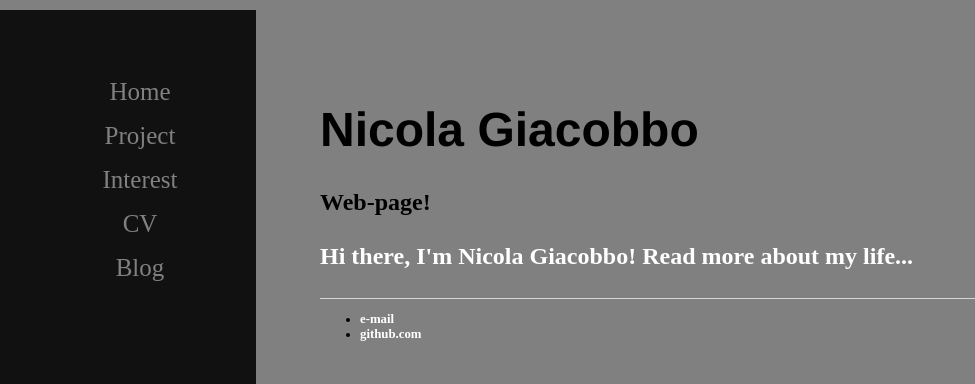
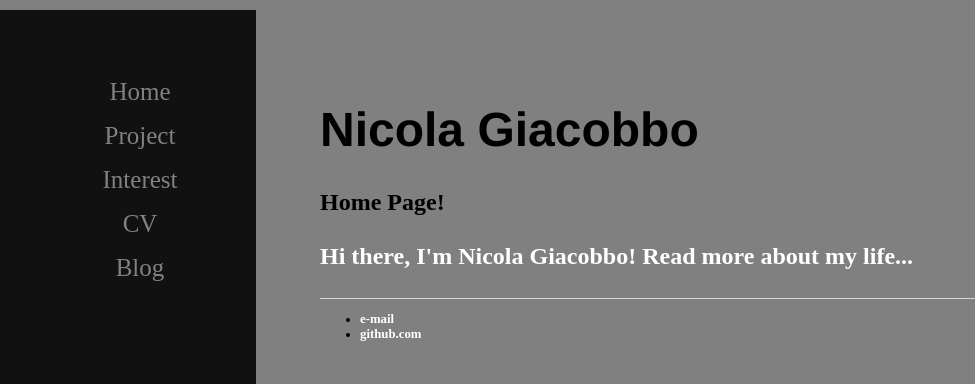
Before and after one commit to GiacobboNicola/giacobbonicola.github.io, a Jekyll site: the page built from index.html, in a window 1280 px wide. Shown: the top 384 px of the page, without its empty margins (0-975 px from the left). Built offline with Jekyll 4.4.1, drawn with Linux system fonts in a browser that asks for light colours.

Commit message:
Update index.html

```diff
--- a/index.html
+++ b/index.html
@@ -3,6 +3,6 @@ layout: default
 title: Nicola Giacobbo
 ---
 <div class="blurb">
-	<h1> <strong> Nicola Giacobbo</h1><h2> Web-page!</h2>
+	<h1> <strong> Nicola Giacobbo</h1><h2> Home Page!</h2>
 	<p>Hi there, I'm Nicola Giacobbo! Read more about my life...</a></p>
 </div><!-- /.blurb -->
```
